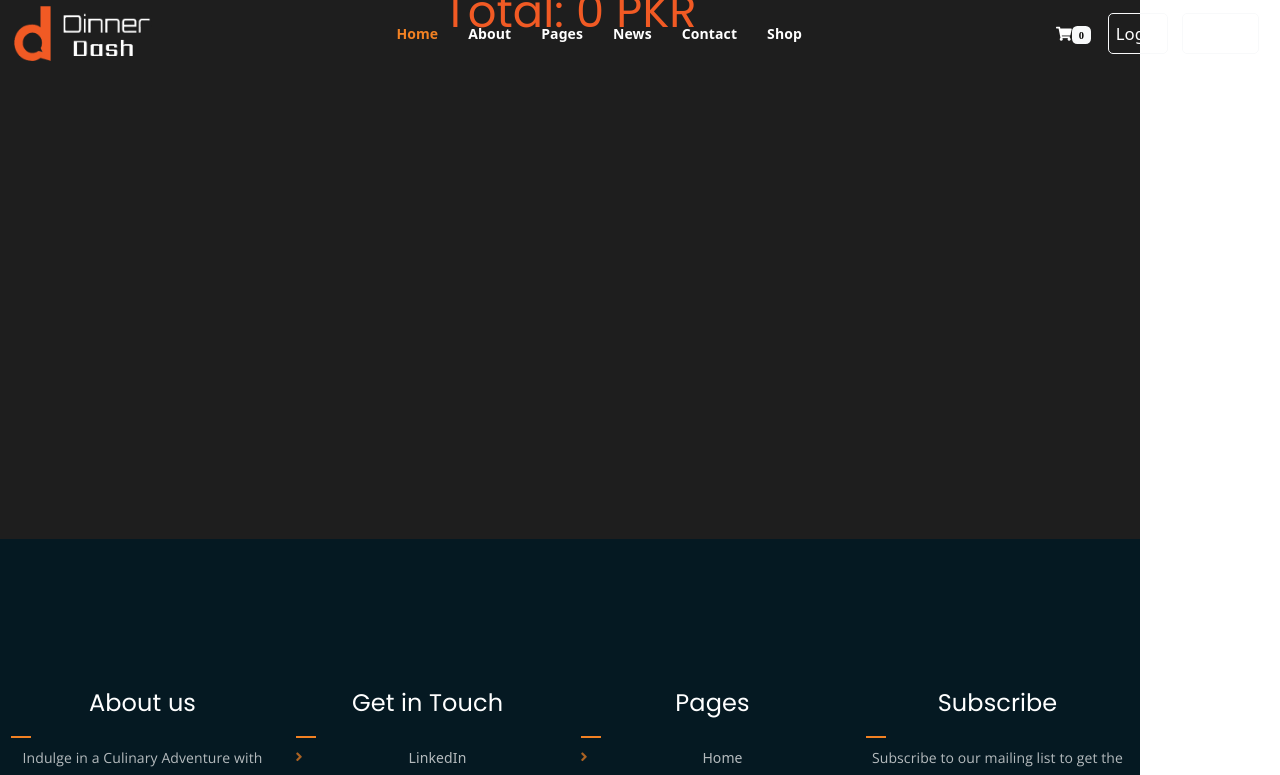
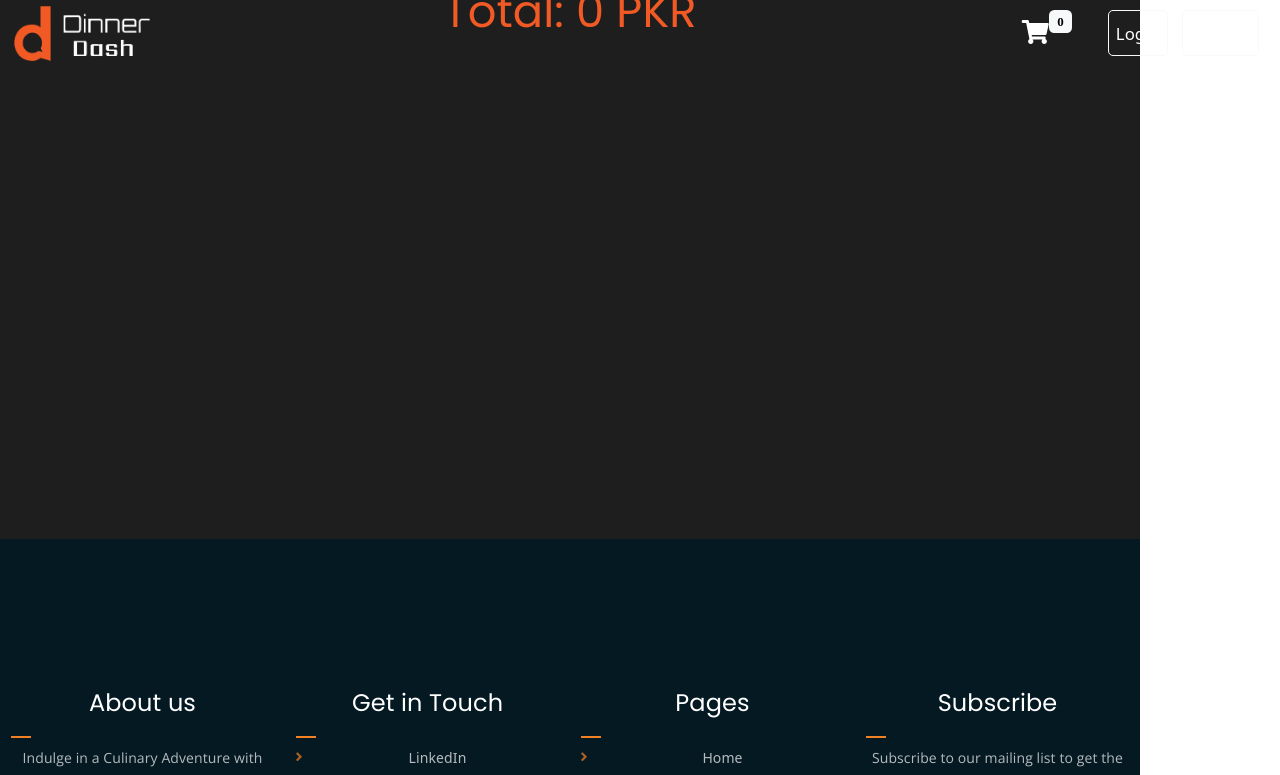
Before and after one commit to m-musaz/Dinner-Dash-Web, a React (Vite) app in the folder frontend/: page /view-cart in a window 1280 px wide. Shown: the top 775 px of the page. Built offline with nearby package versions, Linux system fonts and the light colour scheme; the HTML template or start-up script is replaced by a standard one.

Commit message:
Responsive Navbar Complete

```diff
--- a/frontend/src/components/Home/Navbar.jsx
+++ b/frontend/src/components/Home/Navbar.jsx
@@ -30,82 +30,27 @@ function Navbar({ cart, user, setUser }) {
 
   return (
     <>
-      {/* <div className="row">
-        <div className="col-12">
-          <nav className={`navbar navbar-light px-2 ${styles.navcolor}`}>
-            <a
-              className={`navbar-brand text-white ${styles.navtext}`}
-              onClick={() => {
-                navigate("/");
-              }}
-            >
-              <img
-                src={DD}
-                width="30"
-                height="30"
-                className="d-inline-block align-top mx-2"
-                alt=""
-              />
-              Dinner Dash
-            </a>
-            <div className="px-3">
-              {Object.keys(user).length ? (
-                <>
-                  <button
-                    className={`btn btn-light mx-2 px-2 ${styles.navbtn}`}
-                    onClick={() => {
-                      navigate("/view-history");
-                    }}
-                  >
-                    Order History
-                  </button>
-                  <button
-                    className={`btn btn-light mx-2 px-2 ${styles.navbtn}`}
-                    onClick={handleLogOut}
-                  >
-                    Log Out
-                  </button>
-                </>
-              ) : (
-                <>
-                  <button
-                    className={`btn btn-light mx-2 px-2 ${styles.navbtn}`}
-                    onClick={() => {
-                      navigate("/auth");
-                    }}
-                  >
-                    Login
-                  </button>
-                  <button
-                    className={`btn btn-light mx-2 px-2 ${styles.navbtn}`}
-                    onClick={() => {
-                      navigate("/auth?signup=true");
-                    }}
-                  >
-                    Sign Up
-                  </button>
-                </>
-              )}
-
-              {/* <Badge badgeContent={cartSize} className="text-black" color="error"> */}
-      {/* <div
-                className="text-white"
-                onClick={() => {
-                  navigate("/view-cart");
-                }}
-              >
-                View Cart */}
-      {/* <ShoppingCartIcon className="text-white" fontSize="large" /> */}
-      {/* </div> */}
-      {/* </Badge> */}
-      {/* //   </div> */}
-      {/* // </nav>
-        // </div> */}
-      {/* // </div> */}
       <div id="sticker" className={`navClass row px-3  fixed-top`}>
         <div className={`col-lg-12 col-sm-12 text-center`}>
           <div class="main-menu-wrap d-flex align-items-center justify-content-between">
-            <div class="site-logo">
+            {/* Mobile Navbar */}
+            <div className="dropdown d-flex justify-content-center d-lg-none d-md-flex">
+              <button
+                className="navbar-toggler btn-outline color-white d-lg-none d-md-flex pt-3 pb-3 justify-content-center"
+                style={{ color: "white", fontSize: "xxx-large" }}
+                type="button"
+                id="dropdownMenuButton"
+                data-bs-toggle="dropdown" // Use data-bs-toggle for Bootstrap 5
+                aria-expanded="false"
+              >
+                <i className="fas fa-bars color-white"></i>
+              </button>
+              <ul
+                className="dropdown-menu bg-dark mb-2 border border-white px-3 text-center"
+                aria-labelledby="dropdownMenuButton"
+              >
+                <li>
+                  <div class="py-3 pb-5">
                     <a href="index.html">
                       <img
                         src="./src/assets/img/Group 1.png"
@@ -117,141 +62,108 @@ function Navbar({ cart, user, setUser }) {
                       />
                     </a>
                   </div>
-
-            <nav class="main-menu ">
-              <ul className="text-decoration-none">
-                <li class="current-list-item">
-                  <a href="#" className="text-decoration-none">
-                    Home
-                  </a>
-                  <ul class="sub-menu">
-                    <li>
-                      <a href="index.html" className="text-decoration-none">
-                        Static Home
-                      </a>
                 </li>
                 <li>
-                      <a href="index_2.html" className="text-decoration-none">
-                        Slider Home
+                  <div
+                    className="text-white py-3"
+                    onClick={() => {
+                      navigate("/view-cart");
+                    }}
+                  >
+                    <a class="shopping-cart position-relative">
+                      <i
+                        class="fas fa-shopping-cart"
+                        style={{ fontSize: "large" }}
+                      >
+                        <span
+                          class="badge badge-light text-black position-absolute top-2 end-2 mb-3 me-0"
+                          style={{
+                            top: "-10px",
+                            fontSize: "x-small",
+                            fontWeight: "bold",
+                          }}
+                        >
+                          {cartSize}
+                        </span>
+                      </i>
                     </a>
+                  </div>
+                </li>
+                <li>
+                  {Object.keys(user).length ? (
+                    <>
+                      <button
+                        className={`btn text-white btn-outline-light mx-2 px-2 my-2 ${styles.navbtn}`}
+                        onClick={() => {
+                          navigate("/view-history");
+                        }}
+                      >
+                        Order History
+                      </button>
+                      <button
+                        className={`btn text-white btn-outline-light mx-2 px-2 my-2 ${styles.navbtn}`}
+                        onClick={handleLogOut}
+                      >
+                        Log Out
+                      </button>
+                    </>
+                  ) : (
+                    <>
+                      <button
+                        className={`btn text-white btn-outline-light mx-2 px-2 my-2 ${styles.navbtn}`}
+                        onClick={() => {
+                          navigate("/auth");
+                        }}
+                      >
+                        Login
+                      </button>
+                      <button
+                        className={`btn text-white btn-outline-light mx-2 px-2 my-2 ${styles.navbtn}`}
+                        onClick={() => {
+                          navigate("/auth?signup=true");
+                        }}
+                      >
+                        Sign Up
+                      </button>
+                    </>
+                  )}
                 </li>
               </ul>
-                </li>
-                <li>
-                  <a href="about.html" className="text-decoration-none">
-                    About
+            </div>
+            {/* Mobile Navbar End*/}
+
+            {/* --------------------------------------------------------------------------------------------------*/}
+
+            {/* Desktop Navbar */}
+            <div class="site-logo d-lg-flex d-sm-none d-none">
+              <a href="index.html">
+                <img
+                  src="./src/assets/img/Group 1.png"
+                  alt=""
+                  style={{ maxHeight: "55px" }}
+                  onClick={() => {
+                    navigate("/");
+                  }}
+                />
               </a>
-                </li>
-                <li>
-                  <a href="#" className="text-decoration-none">
-                    Pages
-                  </a>
-                  <ul class="sub-menu">
-                    <li>
-                      <a href="404.html" className="text-decoration-none">
-                        404 page
-                      </a>
-                    </li>
-                    <li>
-                      <a href="about.html" className="text-decoration-none">
-                        About
-                      </a>
-                    </li>
-                    <li>
-                      <a href="cart.html" className="text-decoration-none">
-                        Cart
-                      </a>
-                    </li>
-                    <li>
-                      <a href="checkout.html" className="text-decoration-none">
-                        Check Out
-                      </a>
-                    </li>
-                    <li>
-                      <a href="contact.html" className="text-decoration-none">
-                        Contact
-                      </a>
-                    </li>
-                    <li>
-                      <a href="news.html" className="text-decoration-none">
-                        News
-                      </a>
-                    </li>
-                    <li>
-                      <a href="shop.html" className="text-decoration-none">
-                        Shop
-                      </a>
-                    </li>
-                  </ul>
-                </li>
-                <li>
-                  <a href="news.html" className="text-decoration-none">
-                    {" "}
-                    News
-                  </a>
-                  <ul class="sub-menu">
-                    <li>
-                      <a href="news.html" className="text-decoration-none">
-                        News
-                      </a>
-                    </li>
-                    <li>
-                      <a
-                        href="single-news.html"
-                        className="text-decoration-none"
-                      >
-                        Single News
-                      </a>
-                    </li>
-                  </ul>
-                </li>
-                <li>
-                  <a href="contact.html" className="text-decoration-none">
-                    Contact
-                  </a>
-                </li>
-                <li>
-                  <a href="shop.html" className="text-decoration-none">
-                    Shop
-                  </a>
-                  <ul class="sub-menu">
-                    <li>
-                      <a href="shop.html" className="text-decoration-none">
-                        Shop
-                      </a>
-                    </li>
-                    <li>
-                      <a href="checkout.html" className="text-decoration-none">
-                        Check Out
-                      </a>
-                    </li>
-                    <li>
-                      <a
-                        href="single-product.html"
-                        className="text-decoration-none"
-                      >
-                        Single Product
-                      </a>
-                    </li>
-                    <li>
-                      <a href="cart.html" className="text-decoration-none">
-                        Cart
-                      </a>
-                    </li>
-                  </ul>
-                </li>
-              </ul>
-            </nav>
-            <div class="header-icons d-flex">
+            </div>
+            <div class="header-icons d-lg-flex d-sm-none d-none ">
               <div
                 className="text-white"
                 onClick={() => {
                   navigate("/view-cart");
                 }}
               >
-                <a class="shopping-cart">
-                  <i class="fas fa-shopping-cart">
-                    <span class="badge badge-light text-black ">
+                <a class="shopping-cart position-relative">
+                  <i class="fas fa-shopping-cart mx-5" style={{ fontSize: "x-large" }}>
+                    <span
+                      class="badge badge-light text-black position-absolute top-2 end-2 mb-3 me-0 "
+                      style={{
+                        top: "0px",
+                        fontSize: "small",
+                        fontWeight: "bolder",
+                      }}
+                    >
                       {cartSize}
                     </span>
                   </i>
@@ -295,6 +207,7 @@ function Navbar({ cart, user, setUser }) {
                 </>
               )}
             </div>
+            {/* Desktop Navbar */}
           </div>
         </div>
       </div>
```
Lines whose indentation alone changed are shown as unchanged.
